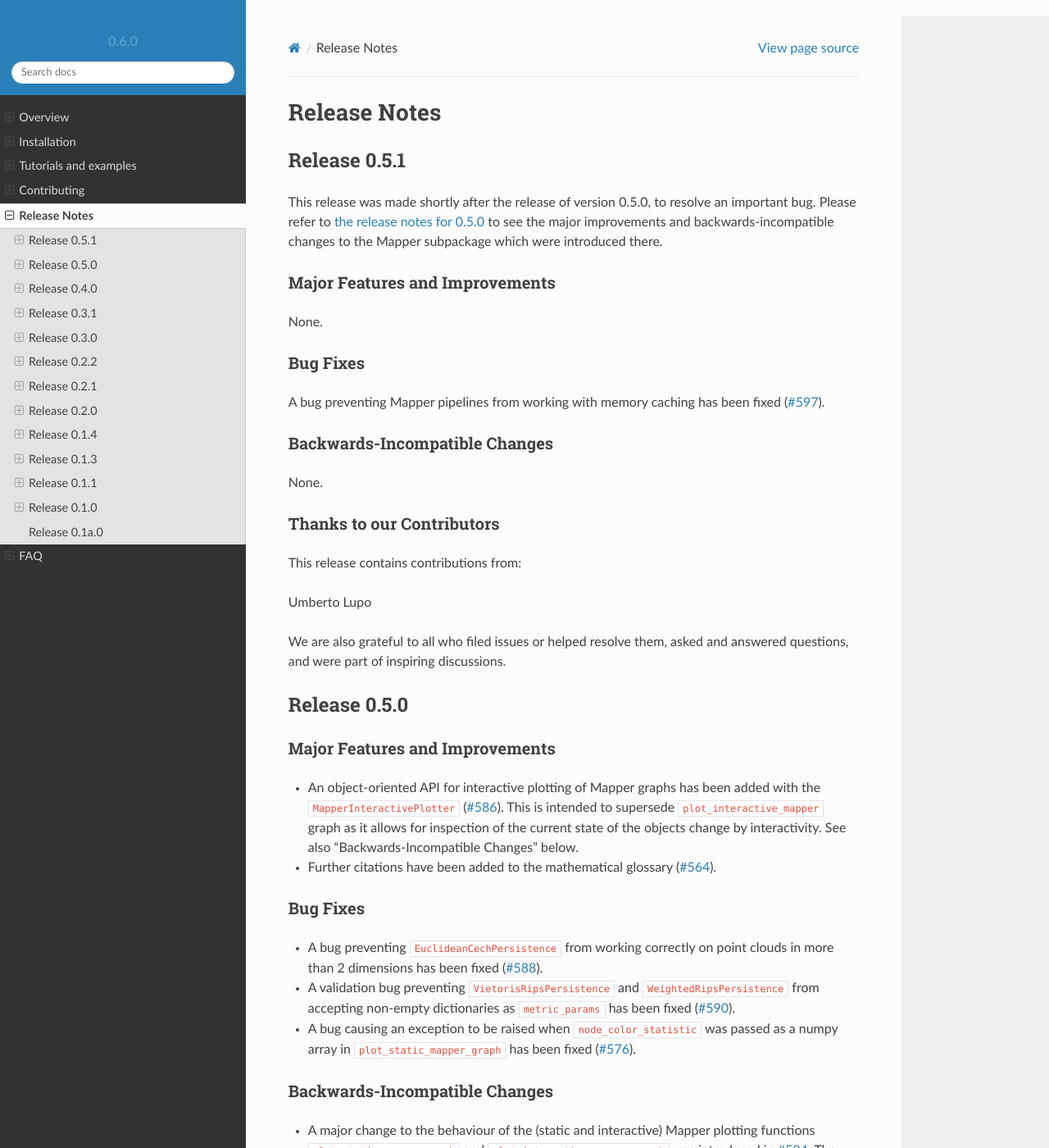
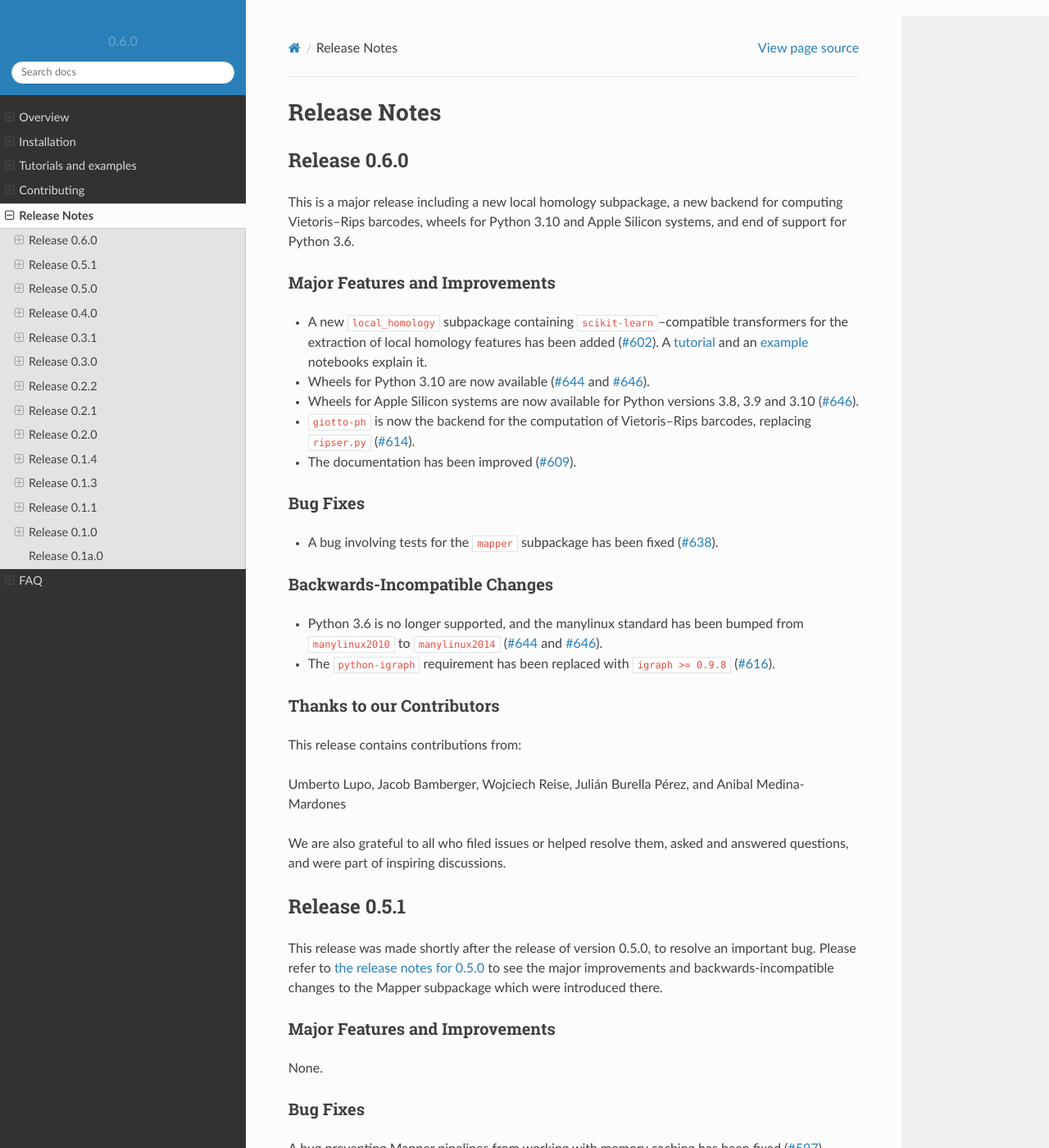
Before and after one commit to giotto-ai/giotto-tda, a Sphinx documentation site: the page built from doc/release.rst, in a window 1280 px wide and 1400 px high. Shown: the whole window at 82% size. Built offline with Sphinx 7.4.7 and the Read the Docs theme 2.0.0, drawn with Linux system fonts in a browser that asks for light colours; pages that are not in the unit, such as notebooks, are missing from menus; comment, search, counter and statistics services are not loaded; the version number is read from the project's files by our own code.

Commit message:
Write v0.6.0 release notes

```diff
--- a/CODE_AUTHORS.rst
+++ b/CODE_AUTHORS.rst
@@ -7,7 +7,7 @@ Where component authors are known, add them here.
 | Lewis Tunstall, lewis.c.tunstall@gmail.com
 | Matteo Caorsi, m.caorsi@l2f.ch
 | Philippe Nguyen, p.nguyen@l2f.ch
-| Julian Burella Pérez, julian.burellaperez@heig-vd.ch
+| Julián Burella Pérez, julian.burellaperez@heig-vd.ch
 | Alessio Ghiraldello, amg28@protonmail.com
 | Adélie Garin, adelie.garin@epfl.ch
 | Anibal Medina-Mardones, anibal.medinamardones@epfl.ch
--- a/doc/release.rst
+++ b/doc/release.rst
@@ -3,6 +3,41 @@ Release Notes
 #############
 
 .. _stable:
+
+*************
+Release 0.6.0
+*************
+
+This is a major release including a new local homology subpackage, a new backend for computing Vietoris–Rips barcodes, wheels for Python 3.10 and Apple Silicon systems, and end of support for Python 3.6.
+
+Major Features and Improvements
+===============================
+
+- A new ``local_homology`` subpackage containing ``scikit-learn``–compatible transformers for the extraction of local homology features has been added (`#602 <https://github.com/giotto-ai/giotto-tda/pull/602>`_). A `tutorial <https://giotto-ai.github.io/gtda-docs/0.6.0/notebooks/local_homology.html>`_ and an `example <https://giotto-ai.github.io/gtda-docs/0.6.0/notebooks/local_hom_NLP_disambiguation.html>`_ notebooks explain it.
+- Wheels for Python 3.10 are now available (`#644 <https://github.com/giotto-ai/giotto-tda/pull/644>`_ and `#646 <https://github.com/giotto-ai/giotto-tda/pull/646>`_).
+- Wheels for Apple Silicon systems are now available for Python versions 3.8, 3.9 and 3.10 (`#646 <https://github.com/giotto-ai/giotto-tda/pull/646>`_).
+- ``giotto-ph`` is now the backend for the computation of Vietoris–Rips barcodes, replacing ``ripser.py`` (`#614 <https://github.com/giotto-ai/giotto-tda/pull/614>`_).
+- The documentation has been improved (`#609 <https://github.com/giotto-ai/giotto-tda/pull/609>`_).
+
+Bug Fixes
+=========
+
+- A bug involving tests for the ``mapper`` subpackage has been fixed (`#638 <https://github.com/giotto-ai/giotto-tda/pull/638>`_).
+
+Backwards-Incompatible Changes
+==============================
+
+- Python 3.6 is no longer supported, and the manylinux standard has been bumped from ``manylinux2010`` to ``manylinux2014`` (`#644 <https://github.com/giotto-ai/giotto-tda/pull/644>`_ and `#646 <https://github.com/giotto-ai/giotto-tda/pull/646>`_).
+- The ``python-igraph`` requirement has been replaced with ``igraph >= 0.9.8`` (`#616 <https://github.com/giotto-ai/giotto-tda/pull/616>`_).
+
+Thanks to our Contributors
+==========================
+
+This release contains contributions from:
+
+Umberto Lupo, Jacob Bamberger, Wojciech Reise, Julián Burella Pérez, and Anibal Medina-Mardones
+
+We are also grateful to all who filed issues or helped resolve them, asked and answered questions, and were part of inspiring discussions.
 
 *************
 Release 0.5.1
```
